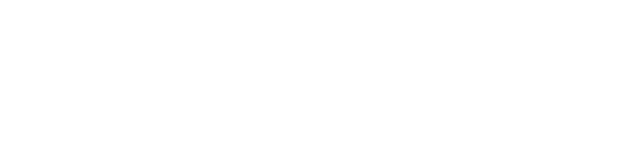
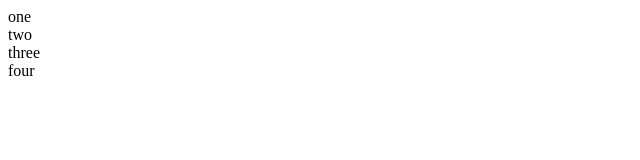
Before and after one commit to tilzz25/flexbox-assignment, a plain HTML site: page index.html in a window 1280 px wide. Shown: the whole page, without its empty margins (0-640 px from the left). Drawn offline with Linux system fonts and the light colour scheme.

Commit message:
added 4 classes

```diff
--- a/index.html
+++ b/index.html
@@ -7,7 +7,10 @@
 </head>
 <body>
     <div class="container">
-
+        <div class="item"> one</div>
+        <div class="item"> two</div>
+        <div class="item"> three</div>
+        <div class="item"> four</div>
       </div>
 </body>
 </html>
```
